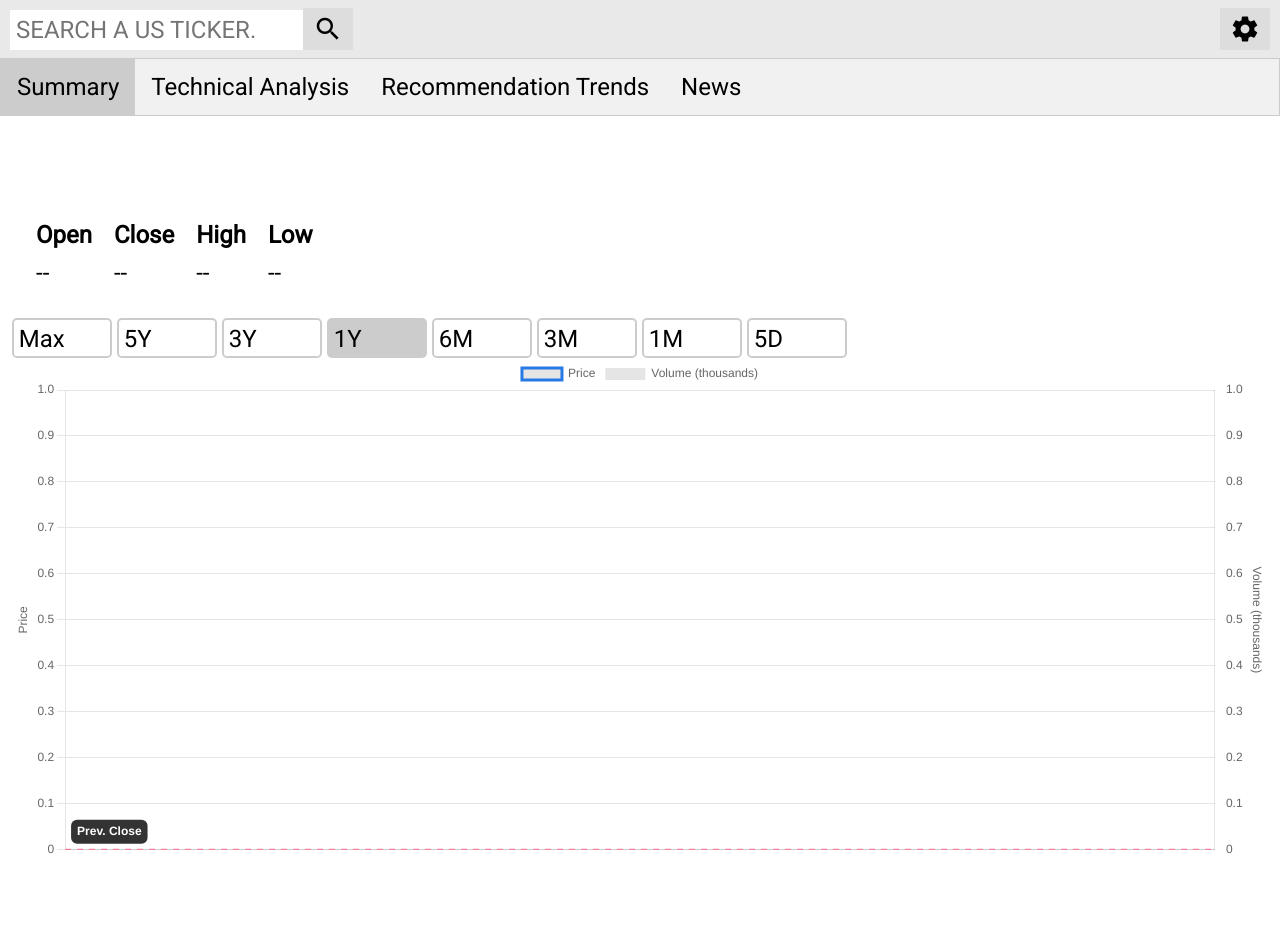
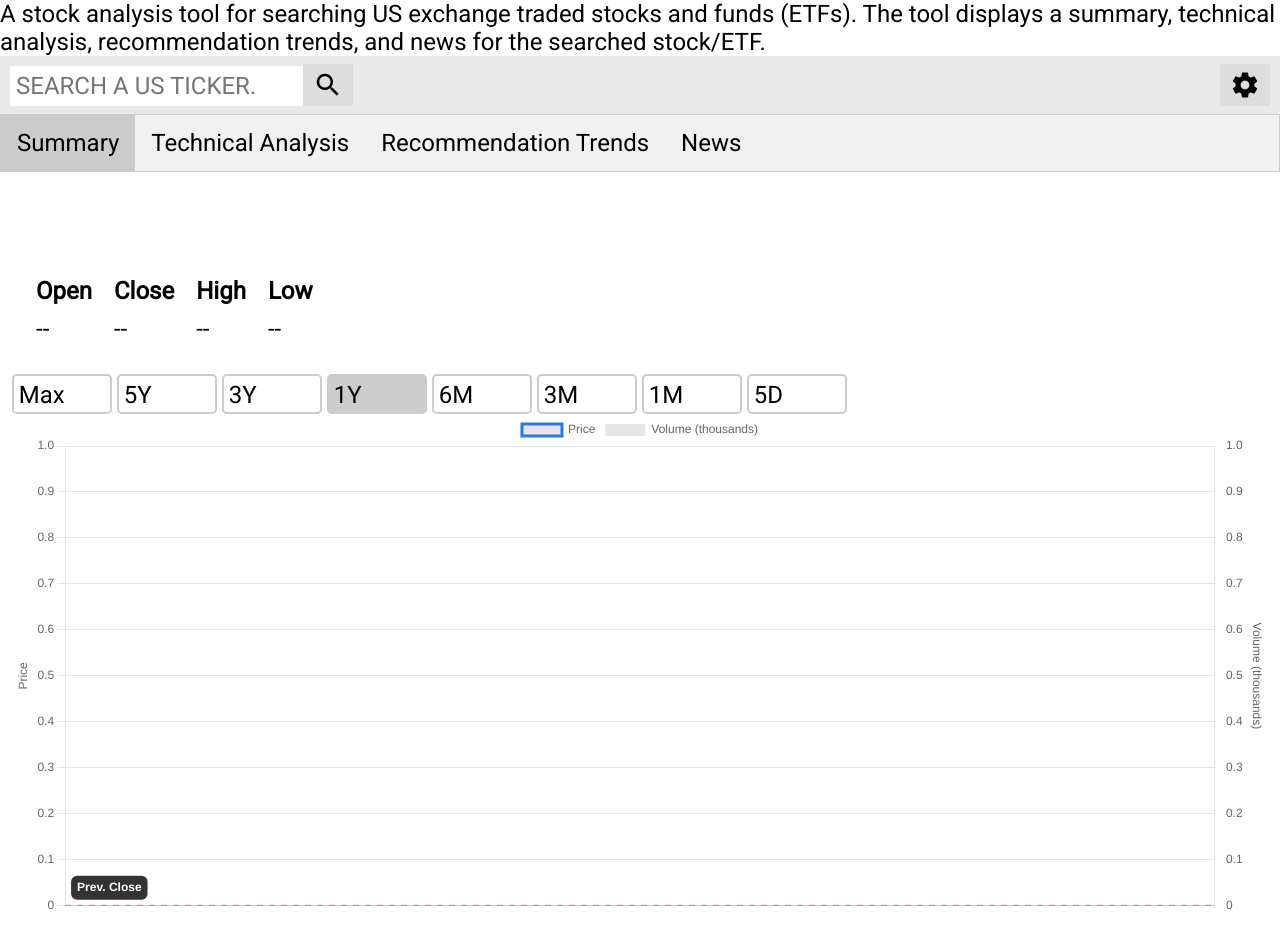
Before and after one commit to ryanloftus/StockAnalysis, a website: page index.html in a window 1280 px wide. Before the commit the page ends 872 px from the top, so only its background shows below. Drawn offline with Linux system fonts and the light colour scheme; no server answers.

Commit message:
added description and included github pages link to readme

```diff
--- a/index.html
+++ b/index.html
@@ -2,6 +2,9 @@
 <html>
     <head>
         <title>Stock Analysis</title>
+        <description>A stock analysis tool for searching US exchange traded stocks and funds
+            (ETFs). The tool displays a summary, technical analysis, recommendation trends, and
+            news for the searched stock/ETF.</description>
         <link href="https://fonts.googleapis.com/icon?family=Material+Icons" rel="stylesheet">
         <link href="https://fonts.googleapis.com/css2?family=Roboto&display=swap" rel="stylesheet">
         <link href="./style.css" rel="stylesheet">
```
Also changed, not shown: README.md.
